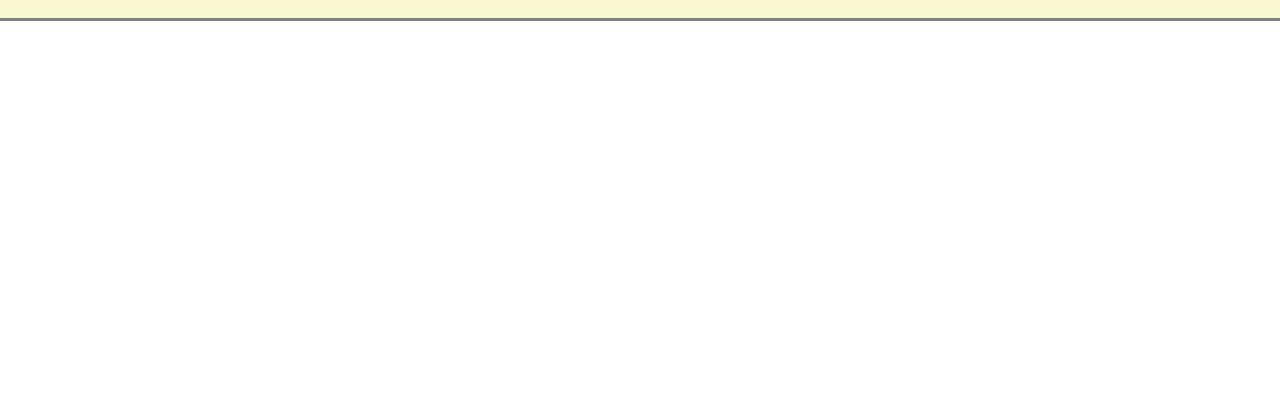
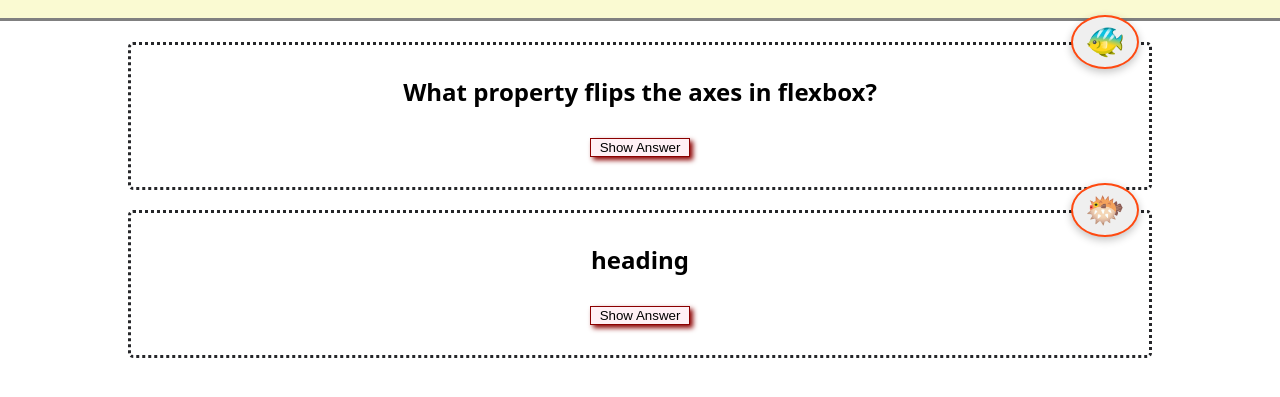
Before and after one commit to PacoSchwab/quizapp, a plain HTML site: page index.html in a window 1280 px wide. Shown: the part 55-452 px from the top of the page. Drawn offline with Linux system fonts and the light colour scheme.

Commit message:
add cards

```diff
--- a/css/style.css
+++ b/css/style.css
@@ -18,3 +18,40 @@ body {
   text-align: center;
   background-color: lightgoldenrodyellow;
 }
+
+.card {
+  position: relative;
+  margin: 20px 10%;
+  border: 3px dotted #252629;
+  padding: 30px;
+  border-radius: 5px;
+  display: flex;
+  flex-flow: column;
+  align-items: center;
+}
+
+.card_heading {
+  margin: 0 0 30px 0;
+  text-align: center;
+}
+
+.card_bookmark {
+  position: absolute;
+  top: -30px;
+  right: 10px;
+  border: 2px solid #ff4a11;
+  font-size: 2em;
+  padding: 6px 12px;
+  border-radius: 50%;
+  box-shadow: rgba(0, 0, 0, 0.24) 0 3px 8px;
+}
+
+button.answer {
+  width: 100px;
+  border: 1px solid darkred;
+  background-color: lavenderblush;
+  box-shadow: 3px 3px 5px darkred;
+}
+
+button.answer: {
+}
--- a/index.html
+++ b/index.html
@@ -13,6 +13,17 @@
     <header>
       <h1 class="title">Quiz App</h1>
     </header>
-    <main></main>
+    <main>
+      <section class="card">
+        <h2 class="card_heading">What property flips the axes in flexbox?</h2>
+        <button class="card_bookmark">🐠</button>
+        <button class="answer">Show Answer</button>
+      </section>
+      <section class="card">
+        <h2 class="card_heading">heading</h2>
+        <button class="card_bookmark">🐡</button>
+        <button class="answer">Show Answer</button>
+      </section>
+    </main>
   </body>
 </html>
```
Also changed, not shown: images/bookmark.svg (added).
